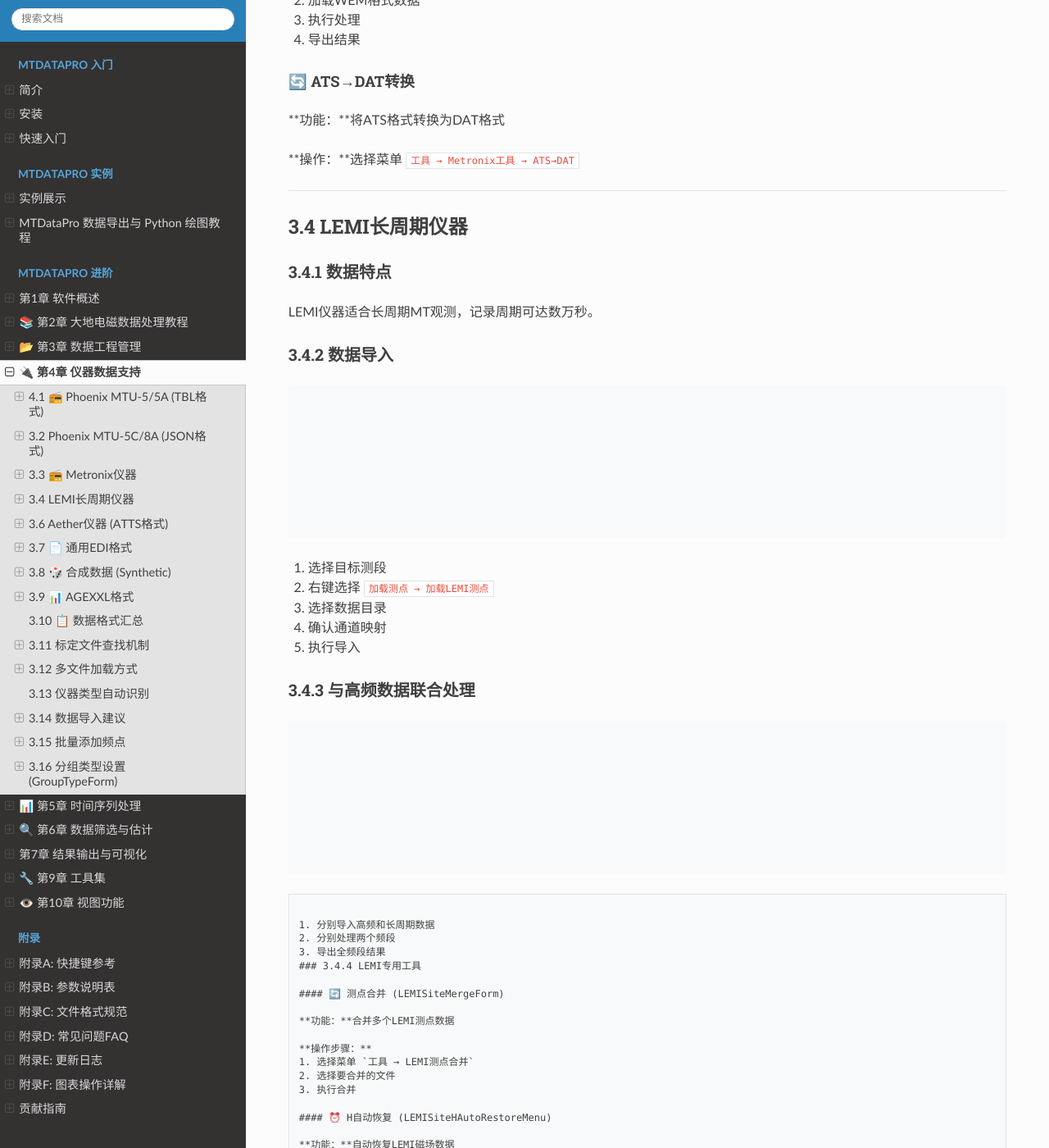
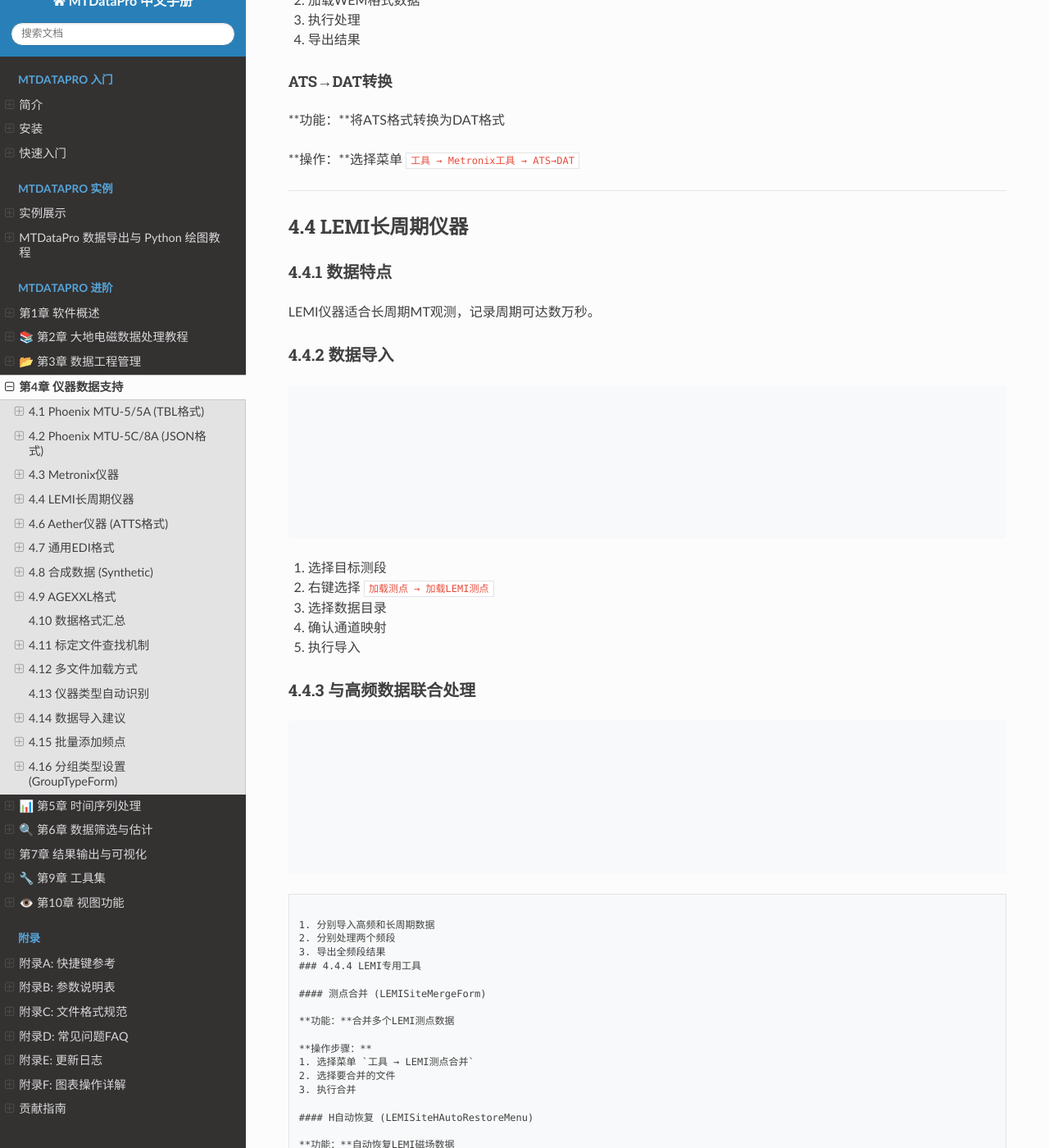
Before and after one commit to EMWPJ/MTDataPro-docs, a Sphinx documentation site: the page built from source/chapters/chapter4.md, in a window 1280 px wide and 1400 px high, scrolled down 8628 px. Shown: the whole window at 82% size. Built offline with Sphinx 7.4.7 and the Read the Docs theme 3.1.0, drawn with Linux system fonts in a browser that asks for light colours; some of the changed text lies outside the part shown.

Commit message:
feat: add RMT vs standard MT processing comparison
- Document fundamental differences between RMT and standard MT processing
- Add processing flow diagrams comparing both approaches
- Add detailed explanation of SBF and CASRMT data formats
- Add system response calibration explanation
- Fix section numbering in chapter 4 (3.x -> 4.x)
- Remove emojis from chapter 4
- Change JSON example to text block to avoid highlighting error

````diff
--- a/source/chapters/chapter4.md
+++ b/source/chapters/chapter4.md
@@ -1,17 +1,17 @@
-# 🔌 第4章 仪器数据支持
+# 第4章 仪器数据支持
 
 本章介绍MTDP支持的各类MT仪器数据格式及其导入处理流程。
 
 ---
 
-## 4.1 📻 Phoenix MTU-5/5A (TBL格式)
+## 4.1 Phoenix MTU-5/5A (TBL格式)
 
-### 3.1.1 支持的仪器型号
+### 4.1.1 支持的仪器型号
 
 - **MTU-5**：经典款MT采集系统
 - **MTU-5A**：升级版本，支持更高采样率
 
-### 3.1.2 数据文件
+### 4.1.2 数据文件
 
 | 文件 | 说明 |
 |-----|------|
@@ -19,7 +19,7 @@
 | .ts | 时间序列数据 |
 | .mt | 连续时间序列数据 |
 
-### 3.1.3 Phoenix MTU-5/5A 数据导入（详细步骤）
+### 4.1.3 Phoenix MTU-5/5A 数据导入（详细步骤）
 
 ```mermaid
 graph TB
@@ -40,7 +40,7 @@
     style C1 fill:#fff8e1
 ```
 
-#### 3.1.3.1 准备工作
+#### 4.1.3.1 准备工作
 
 **步骤1：检查数据文件**
 - [ ] 确认数据目录存在
@@ -53,7 +53,7 @@
 - [ ] 在工区下创建测段
 - [ ] 确认工程路径设置正确
 
-#### 3.1.3.2 导入流程
+#### 4.1.3.2 导入流程
 
 **步骤3：打开导入对话框**
 1. 在工程树中选择目标测段
@@ -80,7 +80,7 @@
 4. 创建测点结构并添加到工程树
 5. 显示导入进度
 
-#### 3.1.3.3 导入后验证
+#### 4.1.3.3 导入后验证
 
 **检查项目：**
 | 检查项 | 验证方法 |
@@ -90,7 +90,7 @@
 | 标定文件关联 | 打开测点设置查看标定文件 | 测点设置窗口 |
 | 坐标信息 | 确认经纬度正确 | 工程树查看 |
 
-#### 3.1.3.4 常见问题与解决
+#### 4.1.3.4 常见问题与解决
 
 **问题1：提示"文件格式不识别"**
 - 原因：不是标准的Phoenix格式
@@ -120,7 +120,7 @@
   2. 分批导入而非一次性导入全部测点
   3. 使用SSD存储工程文件
 
-#### 3.1.3.5 最佳实践
+#### 4.1.3.5 最佳实践
 
 **文件组织建议：**
 - 将同一测区的所有Phoenix数据放在同一文件夹
@@ -134,7 +134,7 @@
 3. 导入后立即检查测点数量和质量
 4. 保存工程备份以便回溯
 
-### 3.1.4 标定文件
+### 4.1.4 标定文件
 
 | 文件 | 用途 |
 |-----|------|
@@ -143,11 +143,11 @@
 
 > 💡 **提示**：确保标定文件与采集盒序列号匹配。
 
-### 3.1.5 专用工具
+### 4.1.5 专用工具
 
 Phoenix仪器提供多种专用处理工具：
 
-#### 🔧 Phoenix数据处理 (PhoenixDataProcessForm)
+#### Phoenix数据处理 (PhoenixDataProcessForm)
 
 **功能：**
 - TBL文件管理和编辑
@@ -160,7 +160,7 @@
 3. 配置标定文件路径
 4. 查看时间序列和频谱
 
-#### 📊 SSMT2000处理 (PhoenixNormalDataProcessForm)
+#### SSMT2000处理 (PhoenixNormalDataProcessForm)
 
 **支持格式：**
 | 格式 | 说明 |
@@ -173,7 +173,7 @@
 | MT | MT响应文件 |
 | EDI | EDI格式文件 |
 
-#### 🔄 数据合并 (PhoenixDataMergeForm)
+#### 数据合并 (PhoenixDataMergeForm)
 
 **功能：**
 - MTU-5A数据合并
@@ -193,14 +193,14 @@
 2. 选择要合并的文件
 3. 设置合并参数
 4. 执行合并
-#### ✂️ 时间序列分割 (PhoenixTSSplit)
+#### 时间序列分割 (PhoenixTSSplit)
 
 **功能：**
 - 分割长时间连续数据
 - 按时间段分割
 - 段管理
 
-#### 🔧 通道重排 (PhoenixChannelReArrengeForm)
+#### 通道重排 (PhoenixChannelReArrengeForm)
 
 **通道控制：**
 | 通道 | 功能 |
@@ -213,11 +213,11 @@
 
 **操作：**拖动通道滑块调整顺序
 
-#### ⏰ 时间序列对齐修复 (PhoenixTSMisalignmentRepairForm)
+#### 时间序列对齐修复 (PhoenixTSMisalignmentRepairForm)
 
 **功能：**修复时钟同步问题导致的时间序列错位
 
-#### 📋 TBL参数替换 (TBLParameterReplaceForm)
+#### TBL参数替换 (TBLParameterReplaceForm)
 
 **功能：**批量替换TBL文件中的参数值
 
@@ -227,21 +227,21 @@
 
 ---
 
-## 3.2 Phoenix MTU-5C/8A (JSON格式)
+## 4.2 Phoenix MTU-5C/8A (JSON格式)
 
-### 3.2.1 支持的仪器型号
+### 4.2.1 支持的仪器型号
 
 - **MTU-5C**：新一代宽带MT采集系统
 - **MTU-8A**：多通道MT采集系统
 
-### 3.2.2 数据导入
+### 4.2.2 数据导入
 
 1. 选择目标测段
 2. 右键选择 `加载测点 → 从目录加载MTU测点`
 3. 选择JSON数据目录
 4. 确认导入
 
-### 3.2.3 降采样处理
+### 4.2.3 降采样处理
 
 高采样率数据可降采样处理：
 
@@ -251,15 +251,15 @@
 
 ---
 
-## 3.3 📻 Metronix仪器
+## 4.3 Metronix仪器
 
-### 3.3.1 支持的仪器型号
+### 4.3.1 支持的仪器型号
 
 - ADU-06
 - ADU-07
 - MMS系列
 
-### 3.3.2 数据文件
+### 4.3.2 数据文件
 
 | 文件 | 说明 |
 |-----|------|
@@ -267,7 +267,7 @@
 | .atm | ATM格式数据 |
 | .cal | 标定文件 |
 
-### 3.3.3 数据导入
+### 4.3.3 数据导入
 
 ```mermaid
 graph TB
@@ -287,15 +287,15 @@
 4. 配置标定文件路径
 5. 执行导入
 
-### 3.3.4 WEM数据处理器
+### 4.3.4 WEM数据处理器
 
 1. 选择菜单 `工具 → Metronix工具 → WEM处理器`
 2. 加载WEM格式数据
 3. 执行处理
 
-### 3.3.5 Metronix专用工具
+### 4.3.5 Metronix专用工具
 
-#### 📊 WEM处理器 (WEMProcessorForm)
+#### WEM处理器 (WEMProcessorForm)
 
 **功能：**处理Western Electromagnetic数据
 
@@ -305,7 +305,7 @@
 3. 执行处理
 4. 导出结果
 
-#### 🔄 ATS→DAT转换
+#### ATS→DAT转换
 
 **功能：**将ATS格式转换为DAT格式
 
@@ -313,13 +313,13 @@
 
 ---
 
-## 3.4 LEMI长周期仪器
+## 4.4 LEMI长周期仪器
 
-### 3.4.1 数据特点
+### 4.4.1 数据特点
 
 LEMI仪器适合长周期MT观测，记录周期可达数万秒。
 
-### 3.4.2 数据导入
+### 4.4.2 数据导入
 
 ```mermaid
 graph TB
@@ -338,7 +338,7 @@
 3. 选择数据目录
 4. 确认通道映射
 5. 执行导入
-### 3.4.3 与高频数据联合处理
+### 4.4.3 与高频数据联合处理
 
 ```mermaid
 graph LR
@@ -356,9 +356,9 @@
 1. 分别导入高频和长周期数据
 2. 分别处理两个频段
 3. 导出全频段结果
-### 3.4.4 LEMI专用工具
+### 4.4.4 LEMI专用工具
 
-#### 🔄 测点合并 (LEMISiteMergeForm)
+#### 测点合并 (LEMISiteMergeForm)
 
 **功能：**合并多个LEMI测点数据
 
@@ -367,43 +367,168 @@
 2. 选择要合并的文件
 3. 执行合并
 
-#### ⏰ H自动恢复 (LEMISiteHAutoRestoreMenu)
+#### H自动恢复 (LEMISiteHAutoRestoreMenu)
 
 **功能：**自动恢复LEMI磁场数据
 
 ---
----
 
-## 3.5 📡 RMT/CASRMT格式
+## 4.5 RMT/CASRMT格式
 
-### 3.5.1 数据导入
+### 4.5.1 RMT与标准MT处理流程的区别
+
+RMT（Radio Magnetotellurics）数据处理流程与标准MT数据有本质区别：
+
+```mermaid
+graph TB
+    subgraph 标准MT处理流程
+        A1[原始时间序列] --> A2[FFT频谱分析]
+        A2 --> A3[校准处理]
+        A3 --> A4[传递函数估计]
+        A4 --> A5[阻抗/相位计算]
+        A5 --> A6[视电阻率计算]
+    end
+
+    subgraph RMT/CASRMT处理流程
+        B1[已处理数据文件] --> B2[导入数据]
+        B2 --> B3[格式解析]
+        B3 --> B4[系统响应校正]
+        B4 --> B5[质量检查]
+        B5 --> B6[导出结果]
+    end
+
+    style A1 fill:#e3f2fd
+    style A6 fill:#c8e6c9
+    style B1 fill:#fff8e1
+    style B6 fill:#c8e6c9
+```
+
+**关键区别：**
+
+| 特征 | 标准MT | RMT/CASRMT |
+|:----:|:------:|:-----------:|
+| 数据类型 | 原始时间序列 | 已处理阻抗数据 |
+| 处理步骤 | 需要FFT/校准/传递函数估计 | 仅需格式解析和校正 |
+| 校准方式 | 多种仪器校准文件 | 内置系统响应文件 |
+| 数据格式 | .ts/.mt/.ats等 | .sbf/.tr1/.tr2/.json |
+| 频率范围 | 全频段可调 | 固定频率（10Hz-20kHz） |
+| 处理时间 | 较长 | 极短（仅导入导出） |
+
+### 4.5.2 数据特点
+
+**RMT数据包含的信息：**
+
+RMT数据文件已包含完整的处理结果，无需额外处理：
+
+| 数据类型 | 说明 | 用途 |
+|:--------|:-----|:-----|
+| 频率点 | 固定对数间隔 | 10 Hz - 20 kHz |
+| 阻抗张量 | Zxx, Zxy, Zyx, Zyy | MT响应函数 |
+| 视电阻率 | ρxy, ρyx | 电阻率解释 |
+| 相位 | φxy, φyx | 相位分析 |
+| 误差 | 各分量方差 | 质量评估 |
+| 系统响应 | 仪器特定校准 | 数据校正 |
+
+### 4.5.3 数据导入
 
 ```mermaid
 graph TB
     A1[选择工区] --> A2[加载SBF测段]
     A2 --> A3[选择SBF文件]
-    A3 --> A4[RMT导入成功]
+    A3 --> A4[解析SBF结构]
+    A4 --> A5[应用系统响应]
+    A5 --> A6[RMT导入成功]
 
     B1[选择测段] --> B2[加载CASRMT测点]
     B2 --> B3[选择JSON目录]
-    B3 --> B4[CASRMT导入成功]
+    B3 --> B4[解析JSON数据]
+    B4 --> B5[验证数据完整性]
+    B5 --> B6[CASRMT导入成功]
 
-    style A4 fill:#c8e6c9
-    style B4 fill:#c8e6c9
+    style A6 fill:#c8e6c9
+    style B6 fill:#c8e6c9
 ```
 
-**📶 RMT格式：**
+**RMT格式（SBF）：**
 1. 选择工区级别
 2. 右键选择 `加载SBF测段`
-3. 选择SBF文件
+3. 选择.sbf文件
+4. 系统自动解析并应用系统响应
 
 **CASRMT格式：**
 1. 选择目标测段
 2. 右键选择 `加载测点 → 加载CASRMT测点`
 3. 选择数据目录
-### 3.5.2 RMT/CASRMT专用工具
+4. 系统自动识别JSON格式
 
-#### 📋 RMT站点管理 (RMTSiteForm)
+### 4.5.4 RMT数据文件格式
+
+#### SBF格式 (.sbf)
+
+SBF（Station Binary Format）是一种紧凑的二进制格式：
+
+| 段类型 | 说明 |
+|:------:|:-----|
+| TextSection | 文本信息头 |
+| IniSection | 配置参数 |
+| TrassSection | 时间序列数据（原始） |
+| SpectrumSection | 频谱数据 |
+| SpectraFrequencySection | 频率点定义 |
+| DeviceParameterSection | 设备参数 |
+| RegistrarParameterSection | 注册参数 |
+
+#### CASRMT格式 (.json/.rmtjson)
+
+JSON格式便于解析和共享：
+
+```text
+{
+  "station_id": "CAS001",
+  "frequencies": [10000, 8000, 6000, ...],
+  "impedance": {
+    "Zxx": [{"r": 0.123, "i": -0.045}, ...],
+    "Zxy": [{"r": 1.234, "i": -0.567}, ...],
+    "Zyx": [{"r": -1.456, "i": 0.789}, ...],
+    "Zyy": [{"r": 0.098, "i": -0.032}, ...]
+  },
+  "apparent_resistivity": {
+    "rho_xy": [15.2, 18.4, 22.1, ...],
+    "rho_yx": [18.5, 21.2, 25.6, ...]
+  },
+  "phase": {
+    "phi_xy": [42.5, 45.2, 48.1, ...],
+    "phi_yx": [47.3, 50.1, 52.8, ...]
+  }
+}
+```
+
+### 4.5.5 系统响应校准
+
+RMT数据需要应用仪器系统响应进行校准：
+
+```mermaid
+graph LR
+    A[原始SBF数据] --> B[读取系统响应]
+    B --> C[频率插值]
+    C --> D[应用校正]
+    D --> E[校准后数据]
+
+    style B fill:#fff8e1
+    style E fill:#c8e6c9
+```
+
+**校准参数：**
+
+| 参数 | 说明 | 来源 |
+|:----:|:-----|:-----|
+| 传感器类型 | Hx/Hy/Hz传感器型号 | SBF设备参数段 |
+| 校准日期 | 上次校准时间 | SBF文本段 |
+| 幅值响应 | 频率-幅度曲线 | 系统响应文件 |
+| 相位响应 | 频率-相位曲线 | 系统响应文件 |
+
+### 4.5.6 RMT/CASRMT专用工具
+
+#### RMT站点管理 (RMTSiteForm)
 
 **功能：**管理RMT格式测点配置
 
@@ -413,19 +538,20 @@
 |-----|------|
 | 站点名称 | 测点标识 |
 | 坐标信息 | 经纬度高程 |
-| 采集参数 | 采样率等 |
+| 采集参数 | 采样率、频率范围 |
+| 系统响应 | 校准文件路径 |
 
 ---
 
-## 3.6 Aether仪器 (ATTS格式)
+## 4.6 Aether仪器 (ATTS格式)
 
-### 3.6.1 数据导入
+### 4.6.1 数据导入
 
 1. 选择目标测段
 2. 右键选择 `加载测点 → 加载ATTS测点`
 3. 选择数据目录
 
-### 3.6.2 降采样处理
+### 4.6.2 降采样处理
 
 1. 选择菜单 `时间序列处理 → ATTS降采样`
 2. 设置目标采样率
@@ -433,15 +559,15 @@
 
 ---
 
-## 3.7 📄 通用EDI格式
+## 4.7 通用EDI格式
 
-### 3.7.1 导入已有EDI数据
+### 4.7.1 导入已有EDI数据
 
 1. 选择目标测段
 2. 右键选择 `加载测点 → 从EDI文件加载`
 3. 选择EDI文件
 
-### 3.7.2 数据编辑
+### 4.7.2 数据编辑
 
 导入EDI后可进行：
 - 修改测点元数据
@@ -450,9 +576,9 @@
 
 ---
 
-## 3.8 🎲 合成数据 (Synthetic)
+## 4.8 合成数据 (Synthetic)
 
-### 3.8.1 数据格式
+### 4.8.1 数据格式
 
 合成数据用于正演模拟测试，支持以下格式：
 
@@ -461,7 +587,7 @@
 | .timeseries | 合成时间序列数据 |
 | .timeseriesb | 二进制格式合成数据 |
 
-### 3.8.2 数据导入
+### 4.8.2 数据导入
 
 1. 选择目标测段
 2. 右键选择 `加载测点 → 加载合成数据`
@@ -469,9 +595,9 @@
 
 ---
 
-## 3.9 📊 AGEXXL格式
+## 4.9 AGEXXL格式
 
-### 3.9.1 数据导入
+### 4.9.1 数据导入
 
 1. 选择目标测段
 2. 右键选择 `加载测点 → 加载AGEXXL测点`
@@ -479,7 +605,7 @@
 
 ---
 
-## 3.10 📋 数据格式汇总
+## 4.10 数据格式汇总
 
 ```mermaid
 graph TB
@@ -515,11 +641,11 @@
 
 ---
 
-## 3.11 标定文件查找机制
+## 4.11 标定文件查找机制
 
 MTDP采用多级路径搜索标定文件，确保标定文件能够被自动找到：
 
-### 3.11.1 搜索顺序
+### 4.11.1 搜索顺序
 
 | 优先级 | 搜索位置 | 说明 |
 |-------|---------|------|
@@ -528,7 +654,7 @@
 | 3 | 全局配置路径 | 默认标定目录 |
 | 4 | 默认路径 | CalibrationFiles/Text 或 CalibrationFiles/CSV |
 
-### 3.11.2 标定文件格式
+### 4.11.2 标定文件格式
 
 | 格式 | 扩展名 | 内容 |
 |-----|-------|------|
@@ -536,7 +662,7 @@
 | CSV格式 | _CLB.csv, _CLC.csv | 频率、复数响应 |
 | 实部虚部格式 | .txt | 频率、实部、虚部 |
 
-### 3.11.3 配置标定路径
+### 4.11.3 配置标定路径
 
 1. 选择 `设置 → 管理标定路径`
 2. 添加或删除标定文件搜索路径
@@ -544,20 +670,20 @@
 
 ---
 
-## 3.12 多文件加载方式
+## 4.12 多文件加载方式
 
-### 3.12.1 单文件加载
+### 4.12.1 单文件加载
 
 标准方式，从单个数据文件创建测点。
 
-### 3.12.2 双源文件加载（X/Y源）
+### 4.12.2 双源文件加载（X/Y源）
 
 用于可控源MT数据，分别加载X方向和Y方向源数据：
 1. 右键测段 → `加载测点 → 双源文件`
 2. 选择X方向数据文件
 3. 选择Y方向数据文件
 
-### 3.12.3 多文件合并加载
+### 4.12.3 多文件合并加载
 
 将多个数据文件合并为一个测点：
 1. 右键测段 → `加载测点 → 多文件合并`
@@ -566,7 +692,7 @@
 
 ---
 
-## 3.13 仪器类型自动识别
+## 4.13 仪器类型自动识别
 
 MTDP根据文件扩展名自动识别仪器类型：
 
@@ -586,15 +712,15 @@
 
 ---
 
-## 3.14 数据导入建议
+## 4.14 数据导入建议
 
-### 3.9.1 导入前检查
+### 4.14.1 导入前检查
 
 - 确认数据文件完整
 - 检查标定文件匹配
 - 验证通道配置
 
-### 3.9.2 数据组织
+### 4.14.2 数据组织
 
 - 同一仪器数据放在同一目录
 - 保持文件命名规范
@@ -602,17 +728,17 @@
 
 ---
 
-## 3.15 批量添加频点
+## 4.15 批量添加频点
 
 在MTDP中处理数据时，可能需要批量添加或修改频点。MTDP提供了强大的频点管理功能。
 
-### 3.15.1 批量添加频点表单 (BatchAddFreqForm)
+### 4.15.1 批量添加频点表单 (BatchAddFreqForm)
 
 **位置**: `处理 → 批量添加频点`
 
 **功能**: 一次性生成多个频点，支持三种分布方式
 
-### 3.15.2 频率生成方式
+### 4.15.2 频率生成方式
 
 MTDP支持三种频率生成方式：
 
@@ -622,7 +748,7 @@
 | **等差分布（线性）** | 1 | 按线性等间隔生成 | 固定频率间隔研究 |
 | **自定义间距** | 2 | 按自定义倍数递增 | 非均匀采样研究 |
 
-### 3.15.3 参数说明
+### 4.15.3 参数说明
 
 | 参数 | 控件名称 | 说明 | 单位 |
 |:----:|:--------:|:-----|:----:|
@@ -631,7 +757,7 @@
 | 频点数量 | NumberBoxFreqCount | 要生成的频点总数 | - |
 | 频率间距 | NumberBoxSpacing | 线性间隔值或对数倍数 | Hz或比例 |
 
-### 3.15.4 生成算法
+### 4.15.4 生成算法
 
 #### 等比分布（对数间隔）
 
@@ -703,7 +829,7 @@
 结果: 1, 1.5, 2.25, 3.375, ... (倍增)
 ```
 
-### 3.15.5 频段编辑功能 (EditBandForm)
+### 4.15.5 频段编辑功能 (EditBandForm)
 
 **位置**: `处理 → 编辑频段`
 
@@ -736,7 +862,7 @@
 
 ---
 
-## 3.16 分组类型设置 (GroupTypeForm)
+## 4.16 分组类型设置 (GroupTypeForm)
 
 在MTDP中处理数据时，需要设置XPR（交叉功率比）分组方式。
 
````
